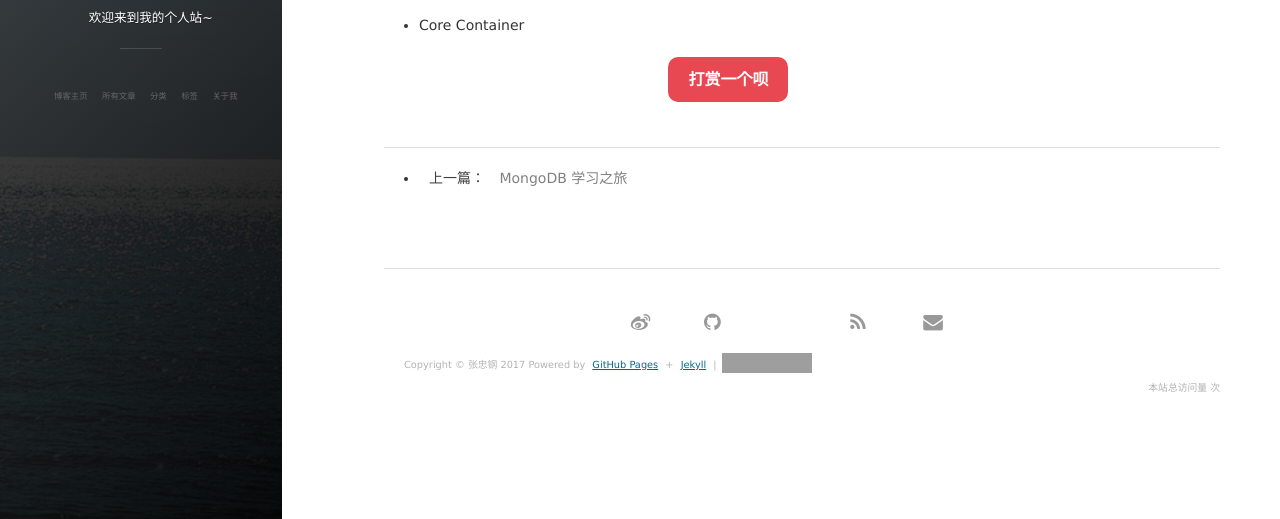
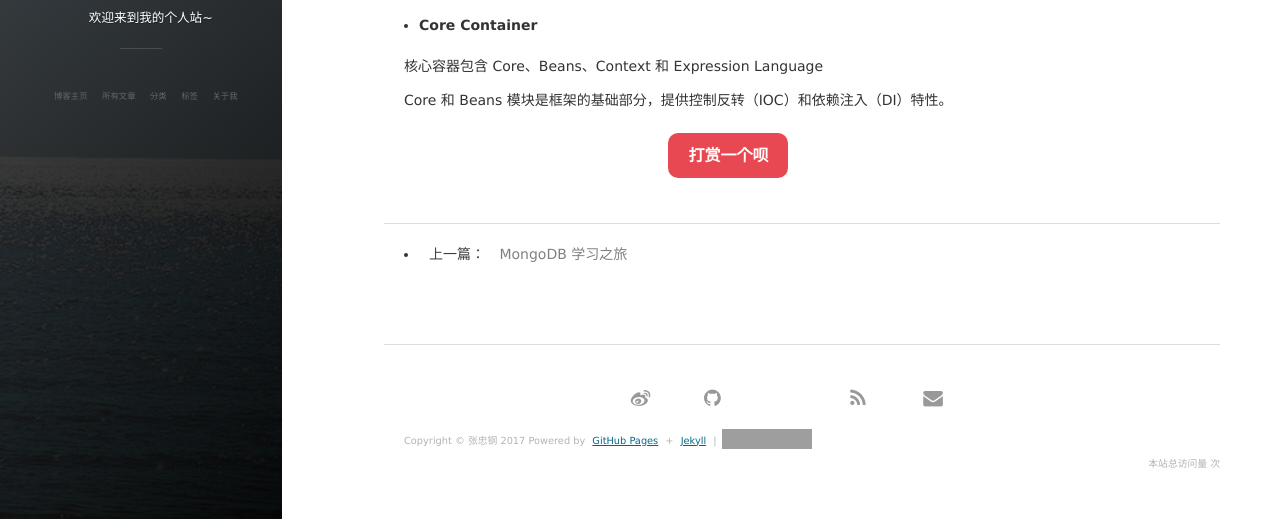
Before and after one commit to zhzhgang/zhzhgang.github.io, a Jekyll site: the page built from _posts/2017-04-06-SpringSourceNotes.md, in a window 1280 px wide and 1135 px high. Shown: the part 616-1135 px from the top of the window. Built offline with Jekyll 4.4.1, drawn with Linux system fonts in a browser that asks for light colours; nearby versions of some CDN libraries; comment, search, counter and statistics services are not loaded; grey boxes are pictures that could not be loaded.

Commit message:
Edit 2017-04-06-SpringSourceNotes.md

```diff
--- a/_posts/2017-04-06-SpringSourceNotes.md
+++ b/_posts/2017-04-06-SpringSourceNotes.md
@@ -20,4 +20,8 @@ Spring 框架是一个分层架构，分为大约 20 个模块：
 
 模块总结：
 
-* Core Container
+* **Core Container**
+
+核心容器包含 Core、Beans、Context 和 Expression Language
+
+Core 和 Beans 模块是框架的基础部分，提供控制反转（IOC）和依赖注入（DI）特性。
```
